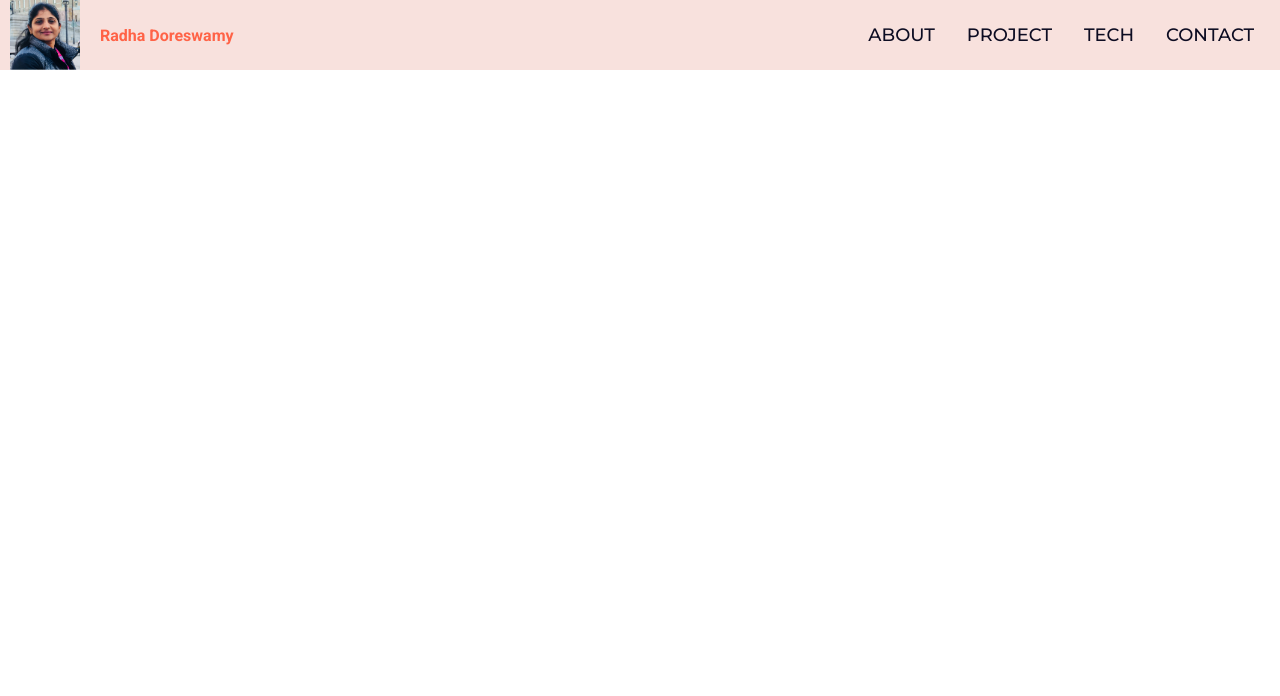
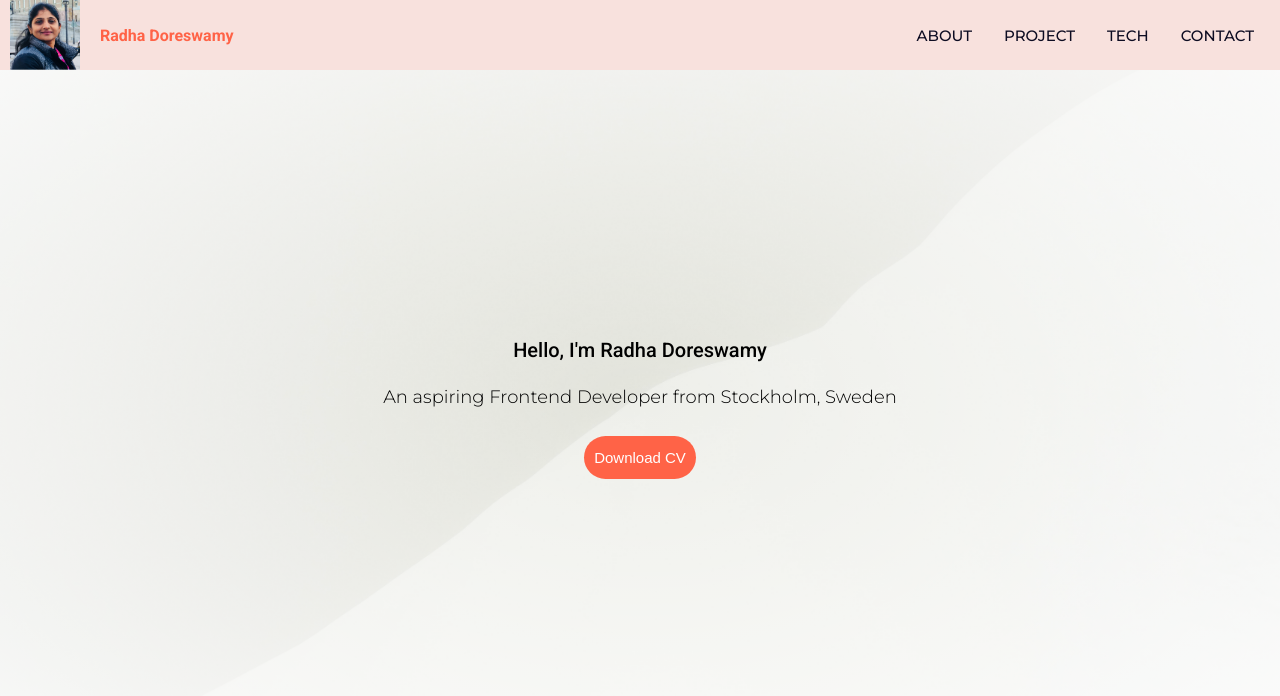
Before and after one commit to radhad-ux/myportfolio-react, a React (Create React App) app: page / in a window 1280 px wide. Shown: the top 696 px of the page. Built offline with nearby package versions, Linux system fonts and the light colour scheme.

Commit message:
home page created

```diff
--- a/src/App.js
+++ b/src/App.jsx
@@ -1,10 +1,12 @@
 import "./styles/styles.css";
 import NavBar from "./components/NavBar";
+import Home from "./pages/Home";
 
 function App() {
   return (
     <div className="App">
       <NavBar />
+      <Home />
     </div>
   );
 }
--- /dev/null
+++ b/src/pages/Home.jsx
@@ -0,0 +1,17 @@
+import React from "react";
+
+const Home = () => {
+  return (
+    <div className="home_page" id="home">
+      <div className="home_page-content">
+        <h2>Hello, I'm Radha Doreswamy</h2>
+        <p>An aspiring Frontend Developer from Stockholm, Sweden </p>
+        <button className="btn-primary" onClick={() => window.open()}>
+          Download CV
+        </button>
+      </div>
+    </div>
+  );
+};
+
+export default Home;
--- /dev/null
+++ b/src/styles/home.css
@@ -0,0 +1,33 @@
+.home_page {
+  display: flex;
+  height: 100vh;
+  align-items: center;
+  justify-content: center;
+}
+
+#home {
+  background-image: radial-gradient(rgba(0, 0, 0, 0), rgba(255, 255, 255, 0.9)),
+    url("../assets/bg.png");
+  background-size: cover;
+  background-position: center;
+  overflow: hidden;
+  object-fit: cover;
+}
+
+.home_page-content {
+  display: flex;
+  flex-direction: column;
+  align-items: center;
+  justify-content: center;
+}
+
+.btn-primary {
+  outline: none;
+  border: none;
+  background-color: tomato;
+  color: #fff;
+  text-decoration: none;
+  border-radius: 50px;
+  padding: 13px 10px;
+  font-size: 15px;
+}
--- a/src/styles/navbar.css
+++ b/src/styles/navbar.css
@@ -42,7 +42,7 @@ ul {
   color: var(--color-light-black);
   font-family: var(--font-family);
   font-weight: 500;
-  font-size: 18px;
+  font-size: 15px;
   line-height: 25px;
   text-transform: uppercase;
   margin: 0 1rem;
--- a/src/styles/shared.css
+++ b/src/styles/shared.css
@@ -17,3 +17,24 @@ a {
   color: unset;
   text-decoration: none;
 }
+
+h2 {
+  margin: var(--space-medium) 0;
+  text-align: center;
+  font-family: var(--font-family-text);
+  font-size: 20px;
+  font-weight: 500;
+}
+
+p {
+  margin: var(--space-small) 0;
+  text-align: center;
+  font-family: var(--font-family);
+  font-size: 18px;
+  font-weight: 300;
+}
+
+button {
+  display: flex;
+  margin-top: 20px;
+}
--- a/src/styles/styles.css
+++ b/src/styles/styles.css
@@ -1,3 +1,9 @@
+/* pages */
+@import "./home.css";
+
+/*components*/
+
 @import "./navbar.css";
+
 @import "./shared.css";
 @import "./variables.css";
```
Also changed, not shown: src/assets/background.jpg (added), src/assets/bg.png (added).
